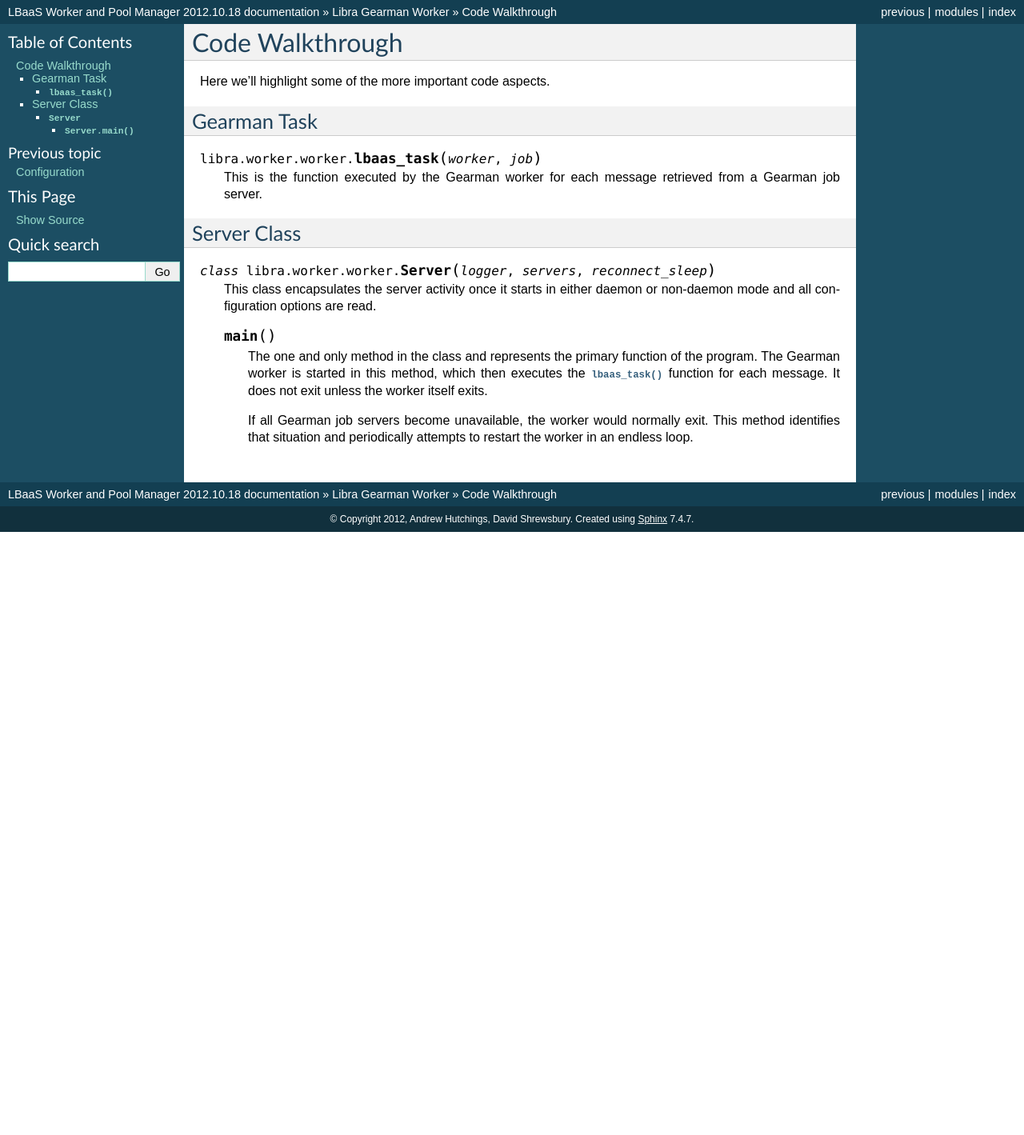
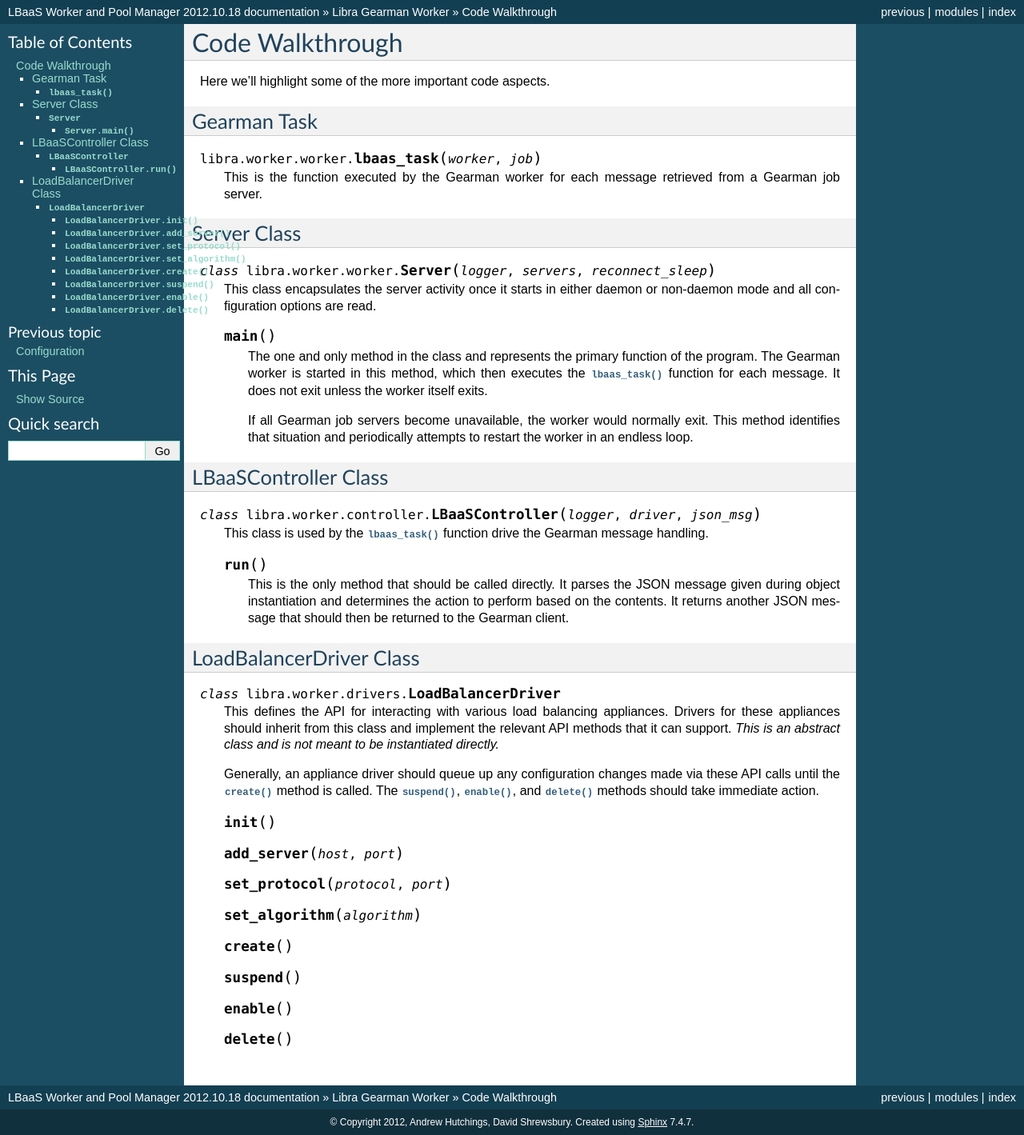
Before and after one commit to stackforge/libra, a Sphinx documentation site: the page built from doc/worker/code.rst, in a window 1280 px wide. Shown: the whole page at 80% size. Built offline with Sphinx 7.4.7, drawn with Linux system fonts in a browser that asks for light colours; before the commit the page ends 900 px from its top, so only the background shows below that.

Commit message:
Document more worker classes.

```diff
--- a/doc/worker/code.rst
+++ b/doc/worker/code.rst
@@ -9,8 +9,8 @@ Gearman Task
 
 .. py:function:: lbaas_task(worker, job)
 
-   This is the function executed by the Gearman worker for each message
-   retrieved from a Gearman job server.
+    This is the function executed by the Gearman worker for each message
+    retrieved from a Gearman job server.
 
 Server Class
 ------------
@@ -19,16 +19,66 @@ Server Class
 
 .. py:class:: Server(logger, servers, reconnect_sleep)
 
-   This class encapsulates the server activity once it starts in either
-   daemon or non-daemon mode and all configuration options are read.
+    This class encapsulates the server activity once it starts in either
+    daemon or non-daemon mode and all configuration options are read.
 
-   .. py:method:: main()
+    .. py:method:: main()
 
-      The one and only method in the class and represents the primary
-      function of the program. The Gearman worker is started in this method,
-      which then executes the :py:func:`lbaas_task` function for each message.
-      It does not exit unless the worker itself exits.
+        The one and only method in the class and represents the primary
+        function of the program. The Gearman worker is started in this method,
+        which then executes the :py:func:`~lbaas_task` function for each message.
+        It does not exit unless the worker itself exits.
 
-      If all Gearman job servers become unavailable, the worker would
-      normally exit. This method identifies that situation and periodically
-      attempts to restart the worker in an endless loop.
+        If all Gearman job servers become unavailable, the worker would
+        normally exit. This method identifies that situation and periodically
+        attempts to restart the worker in an endless loop.
+
+LBaaSController Class
+---------------------
+
+.. py:module:: libra.worker.controller
+
+.. py:class:: LBaaSController(logger, driver, json_msg)
+
+    This class is used by the :py:func:`~libra.worker.worker.lbaas_task` function drive the
+    Gearman message handling.
+
+    .. py:method:: run()
+
+        This is the only method that should be called directly. It parses the
+        JSON message given during object instantiation and determines the action
+        to perform based on the contents. It returns another JSON message that
+        should then be returned to the Gearman client.
+
+LoadBalancerDriver Class
+------------------------
+
+.. py:module:: libra.worker.drivers
+
+.. py:class:: LoadBalancerDriver
+
+    This defines the API for interacting with various load balancing
+    appliances. Drivers for these appliances should inherit from this
+    class and implement the relevant API methods that it can support.
+    `This is an abstract class and is not meant to be instantiated directly.`
+
+    Generally, an appliance driver should queue up any configuration changes
+    made via these API calls until the :py:meth:`create` method is called.
+    The :py:meth:`suspend`, :py:meth:`enable`, and :py:meth:`delete` methods
+    should take immediate action.
+
+    .. py:method:: init()
+
+    .. py:method:: add_server(host, port)
+
+    .. py:method:: set_protocol(protocol, port)
+
+    .. py:method:: set_algorithm(algorithm)
+
+    .. py:method:: create()
+
+    .. py:method:: suspend()
+
+    .. py:method:: enable()
+
+    .. py:method:: delete()
```
